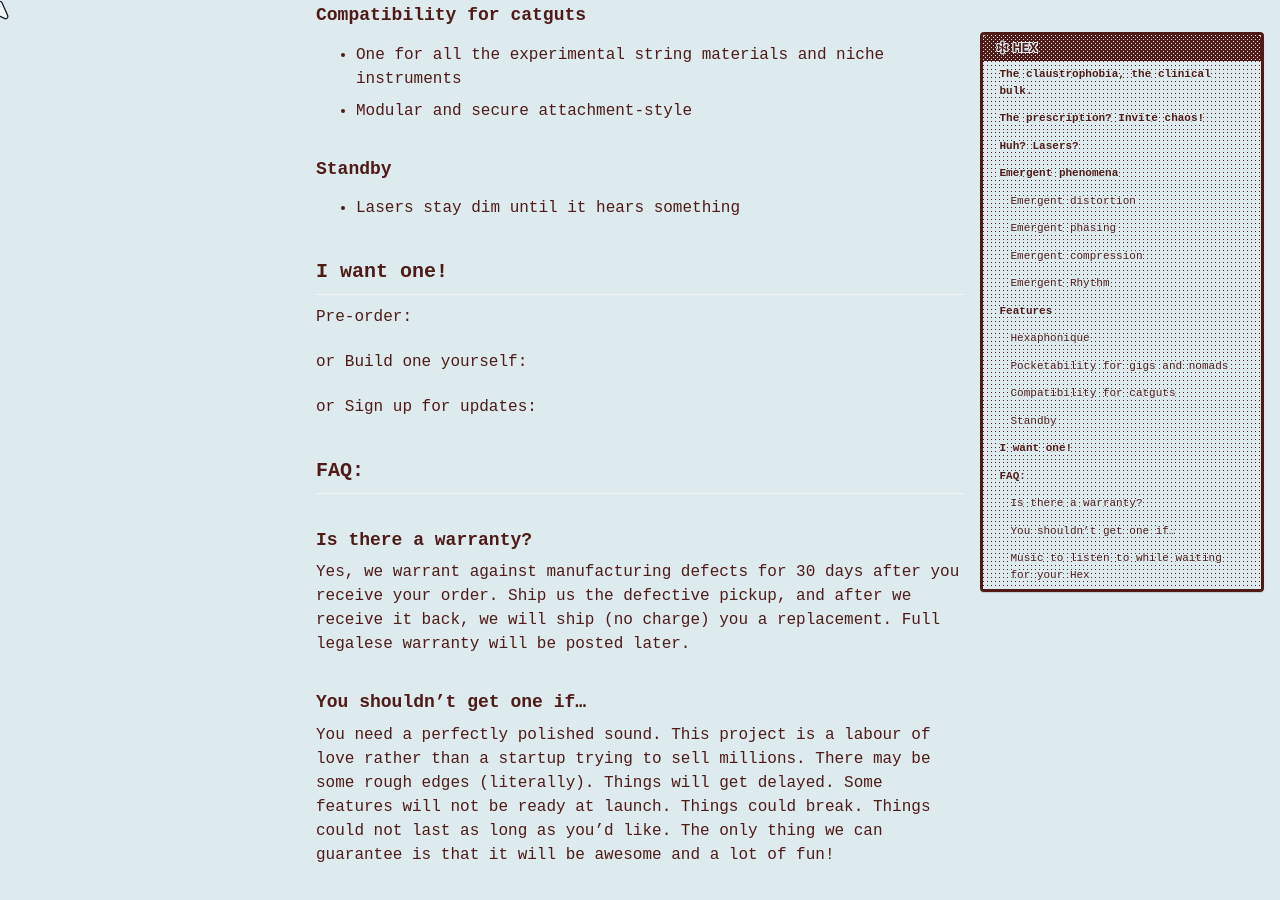
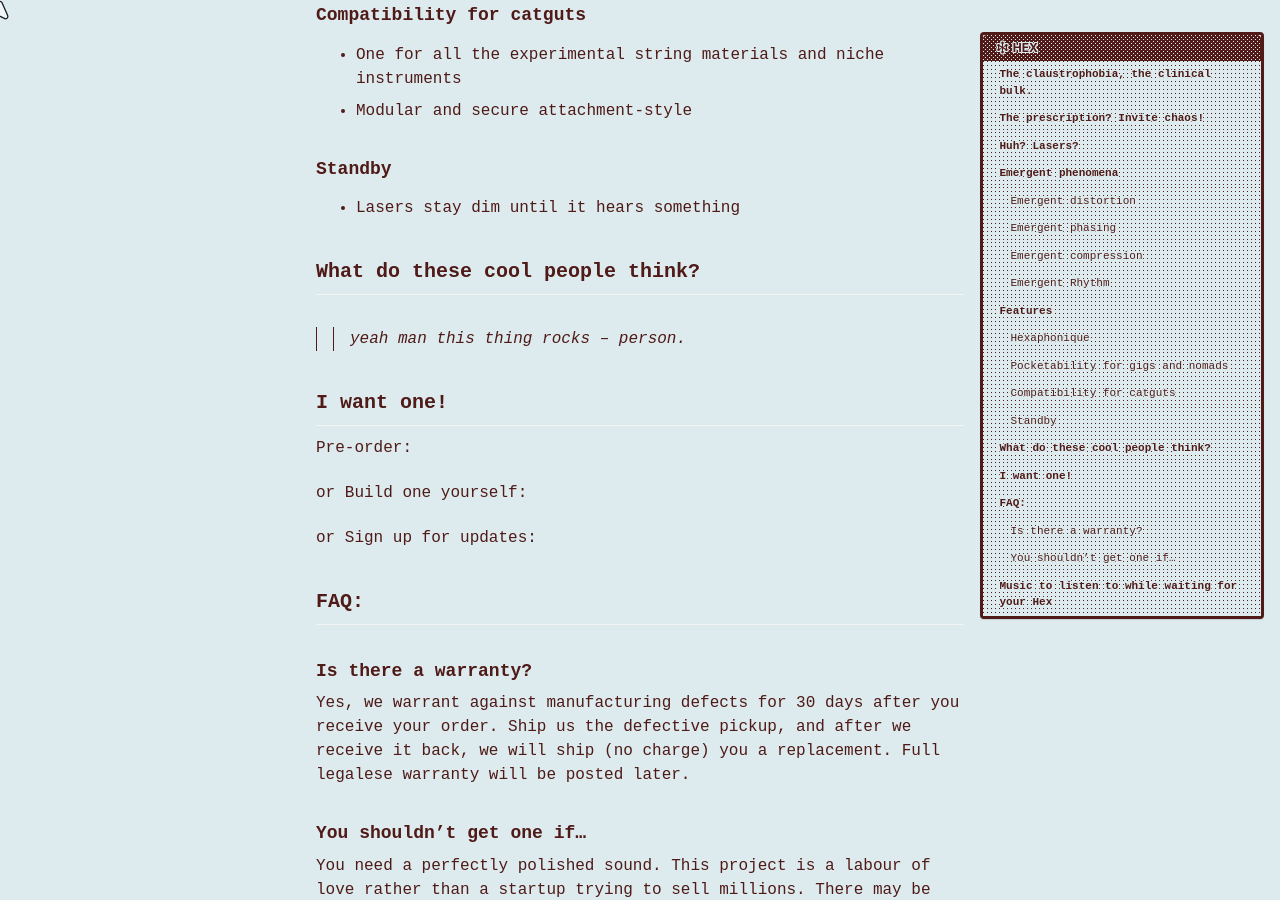
Before and after one commit to cryotato/cryotato.github.io, a Jekyll site: the page built from _pages/shop.md, in a window 1280 px wide and 900 px high, scrolled down 2839 px. Built offline with Jekyll 4.4.1, drawn with Linux system fonts in a browser that asks for light colours; cached includes are drawn as plain includes; comment, search, counter and statistics services are not loaded.

Commit message:
Update shop.md

```diff
--- a/_pages/shop.md
+++ b/_pages/shop.md
@@ -58,6 +58,9 @@ This new way of interpreting vibrations opens up the door for a whole new unexpl
 ### Standby
 - Lasers stay dim until it hears something
 
+## What do these cool people think?
+> yeah man this thing rocks -- person.
+
 
 ## I want one!
 Pre-order:
@@ -76,7 +79,7 @@ Yes, we warrant against manufacturing defects for 30 days after you receive your
 ### You shouldn’t get one if…
 You need a perfectly polished sound. This project is a labour of love rather than a startup trying to sell millions. There may be some rough edges (literally). Things will get delayed. Some features will not be ready at launch. Things could break. Things could not last as long as you’d like. The only thing we can guarantee is that it will be awesome and a lot of fun!
 
-### Music to listen to while waiting for your Hex
+## Music to listen to while waiting for your Hex
 <iframe style="border-radius:12px" src="https://open.spotify.com/embed/album/0eUUQ4rly8Q8PyJPWLgde2?utm_source=generator" width="100%" height="152" frameBorder="0" allowfullscreen="" allow="autoplay; clipboard-write; encrypted-media; fullscreen; picture-in-picture" loading="lazy"></iframe>
 <iframe style="border-radius:12px" src="https://open.spotify.com/embed/album/2ncj0SrtsnWzol4SWMk54b?utm_source=generator" width="100%" height="152" frameBorder="0" allowfullscreen="" allow="autoplay; clipboard-write; encrypted-media; fullscreen; picture-in-picture" loading="lazy"></iframe>
 <iframe style="border-radius:12px" src="https://open.spotify.com/embed/album/0L6mZK9XFXYOVeayI1t4A5?utm_source=generator" width="100%" height="152" frameBorder="0" allowfullscreen="" allow="autoplay; clipboard-write; encrypted-media; fullscreen; picture-in-picture" loading="lazy"></iframe>
```
